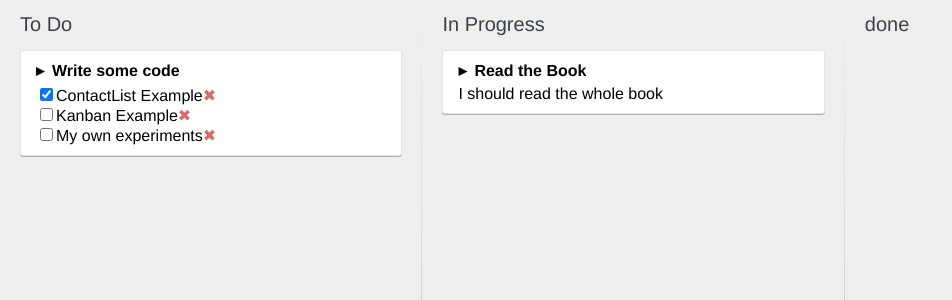
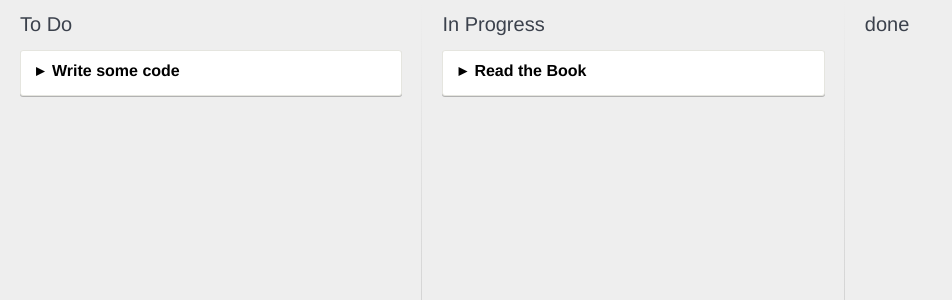
Before and after one commit to rinoale/react-study, a React (Create React App) app: page / in a window 1280 px wide. Shown: the top 300 px of the page, without its empty margins (0-952 px from the left). Built offline with nearby package versions, Linux system fonts and the light colour scheme.

Commit message:
use state

```diff
--- a/src/components/Card.js
+++ b/src/components/Card.js
@@ -2,16 +2,36 @@
 import CheckList from './CheckList';
 
 class Card extends Component {
+  constructor(...args) {
+    super(...args);
+    this.state = {
+      showDetails: false,
+    };
+  }
+
   render() {
-    return (
-      <div className="card">
-        <div className="card__title">{this.props.title}</div>
+    let cardDetails;
+    if (this.state.showDetails) {
+      cardDetails = (
         <div className="card__details">
           {this.props.description}
           <CheckList cardId={this.props.id} tasks={this.props.tasks} />
         </div>
+      );
+    }
+
+    return (
+      <div className="card">
+        <div
+          className="card__title"
+          onClick={() => this.setState({ showDetails: !this.state.showDetails })}
+          role="presentation"
+        >
+          {this.props.title}
+        </div>
+        {cardDetails}
       </div>
-    );
+    )
   }
 }
 
```
Also changed, not shown: .eslintrc.json.
